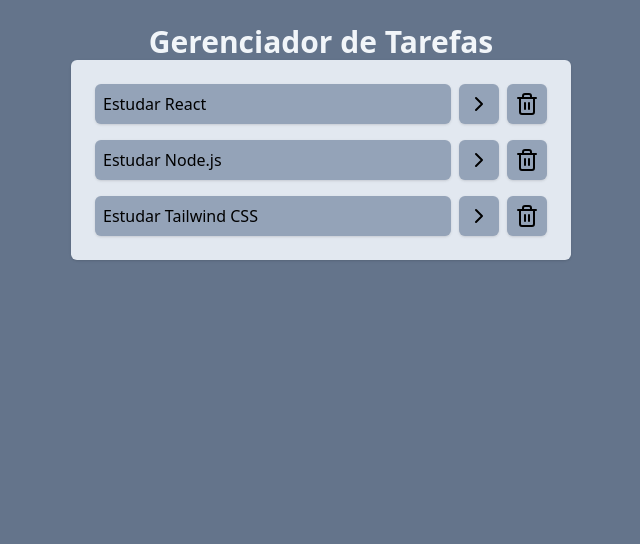
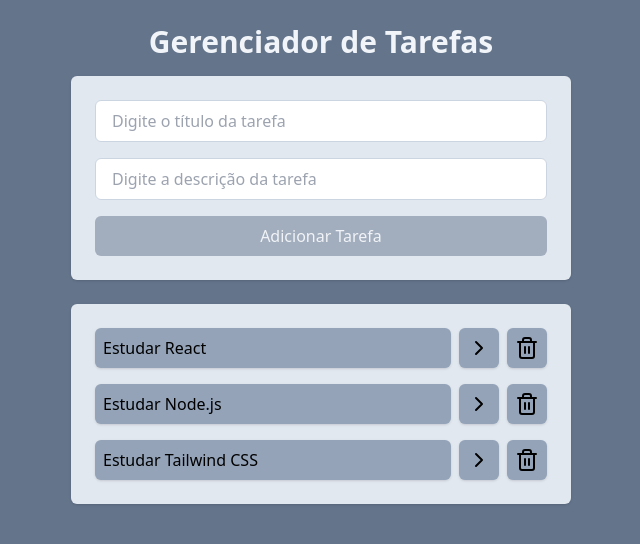
Before and after one commit to PettersonWilliam/List-tasks-react, a React (Vite) app: page / in a window 1280 px wide. Shown: the top 544 px of the page, without its empty margins (319-959 px from the left). Built offline with nearby package versions, Linux system fonts and the light colour scheme.

Commit message:
feat(AddTasks): create task on submit

```diff
--- a/src/App.jsx
+++ b/src/App.jsx
@@ -24,6 +24,18 @@ function App() {
 		}
 	]);
 
+	function addTaskSubmit(title, description) {
+		setTasks([
+			...tasks,
+			{
+				id: tasks.length + 1,
+				title,
+				description,
+				completed: false
+			}
+		]);
+	}
+
 	function onTaskClick(taskId) {
 		const newTasks = tasks.map(task => {
 			if (task.id === taskId) {
@@ -45,12 +57,12 @@ function App() {
 
 	return (
 		<div className='w-screen h-screen bg-slate-500 flex justify-center p-6'>
-			<div className='w-[500px]'>
-				<h1 className='text-3xl text-slate-100 font-bold text-center'>
+			<div className='w-[500px] mb-4'>
+				<h1 className='text-3xl text-slate-100 font-bold text-center mb-4'>
 					Gerenciador de Tarefas
 				</h1>
-				<AddTasks />
-				<Tasks tasks={tasks} onTaskClick={onTaskClick} onClickRemoveTask={onClickRemoveTask} />
+				<AddTasks onAddTaskSubmit={ addTaskSubmit }/>
+				<Tasks tasks={tasks} onTaskClick={ onTaskClick } onClickRemoveTask={ onClickRemoveTask } />
 			</div>
 		</div>
 	)
--- a/src/components/AddTasks.jsx
+++ b/src/components/AddTasks.jsx
@@ -1,9 +1,34 @@
-function AddTasks() {
-    // return (
-        // <div>
-        //     <h1>AddTasks</h1>
-        // </div>
-    // )
+import { useState } from 'react';
+
+function AddTasks({ onAddTaskSubmit }) {
+	const [title, setTitle] = useState('');
+	const [description, setDescription] = useState('');
+
+	return (
+		<div className='space-y-4 p-6 bg-slate-200 rounded-md shadow flex flex-col'>
+			<input
+				type="text"
+				placeholder='Digite o título da tarefa'
+				className='border border-slate-300 outline-slate-700 px-4 py-2 rounded-md'
+				value={title}
+				onChange={e => setTitle(e.target.value)}
+			/>
+			<input
+				type="text"
+				placeholder="Digite a descrição da tarefa"
+				className='border border-slate-300 outline-slate-700 px-4 py-2 rounded-md'
+				value={description}
+				onChange={e => setDescription(e.target.value)}
+			/>
+			<button
+				className='px-4 py-2 font-medium text-white bg-slate-500 rounded-md outline-slate-700 disabled:opacity-50 disabled:cursor-not-allowed'
+				disabled={!title || !description }
+				onClick={() => onAddTaskSubmit(title, description)}
+			>
+				{ !title || !description ? 'Adicionar Tarefa' : 'Adicionando Tarefa...' }
+			</button>
+		</div>
+	)
 }
 
 export default AddTasks;
--- a/src/components/Tasks.jsx
+++ b/src/components/Tasks.jsx
@@ -3,18 +3,18 @@ import { ChevronRightIcon, Trash2Icon } from 'lucide-react';
 function Tasks({ tasks, onTaskClick, onClickRemoveTask }) {
     return (
         // espaçamento entre as tarefas na vertical x, y
-        <ul className='space-y-4 p-6 bg-slate-200 rounded-md shadow'>
+        <ul className='space-y-4 p-6 bg-slate-200 rounded-md shadow mt-6'>
             {tasks.map(task => (
                 <li key={task.id} className="flex gap-2">
                     <button onClick={ () => onTaskClick(task.id) }
-                        className={`space-y-4 p-2 w-full text-left bg-slate-400 rounded-md shadow ${task.completed && 'line-through'}`}>
+                        className={`space-y-4 p-2 w-full text-left bg-slate-400 rounded-md shadow outline-slate-700 ${task.completed && 'line-through'}`}>
                         {task.title}
                     </button>
-                    <button className='p-2 bg-slate-400 rounded-md shadow'>
+                    <button className='p-2 bg-slate-400 rounded-md shadow outline-slate-700'>
                         <ChevronRightIcon />
                     </button>
                     <button onClick={ () => onClickRemoveTask(task.id) }
-                        className='p-2 bg-slate-400 rounded-md shadow'
+                        className='p-2 bg-slate-400 rounded-md shadow outline-slate-700'
                     >
                         <Trash2Icon />
                     </button>
```
